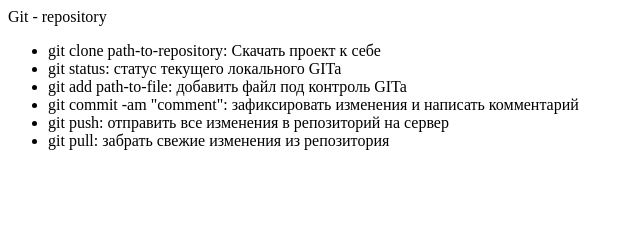
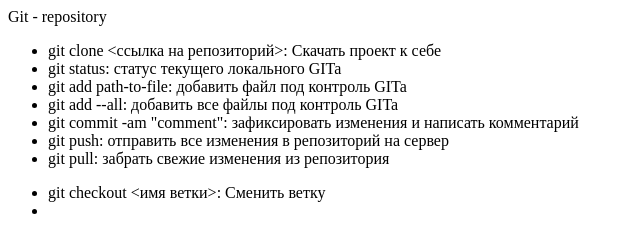
Before and after one commit to Aleksander-Ivv/git-lesson, a plain HTML site: page index.html in a window 1280 px wide. Shown: the whole page, without its empty margins (0-640 px from the left). Drawn offline with Linux system fonts and the light colour scheme.

Commit message:
Update index.html

```diff
--- a/index.html
+++ b/index.html
@@ -1,11 +1,16 @@
 <div>Git - repository</div>
 <div>
     <ul>
-        <li>git clone path-to-repository: Скачать проект к себе</li>
+        <li>git clone <ссылка на репозиторий>: Скачать проект к себе</li>
         <li>git status: статус текущего локального GITa</li>
         <li>git add path-to-file: добавить файл под контроль GITa</li>
+        <li>git add --all: добавить все файлы под контроль GITa</li>
         <li>git commit -am "comment": зафиксировать изменения и написать комментарий</li>
         <li>git push: отправить все изменения в репозиторий на сервер</li>
         <li>git pull: забрать свежие изменения из репозитория</li>
     </ul>
+    <ul>
+        <li>git checkout <имя ветки>: Сменить ветку<li>
+
+    </ul>
 </div>
```
